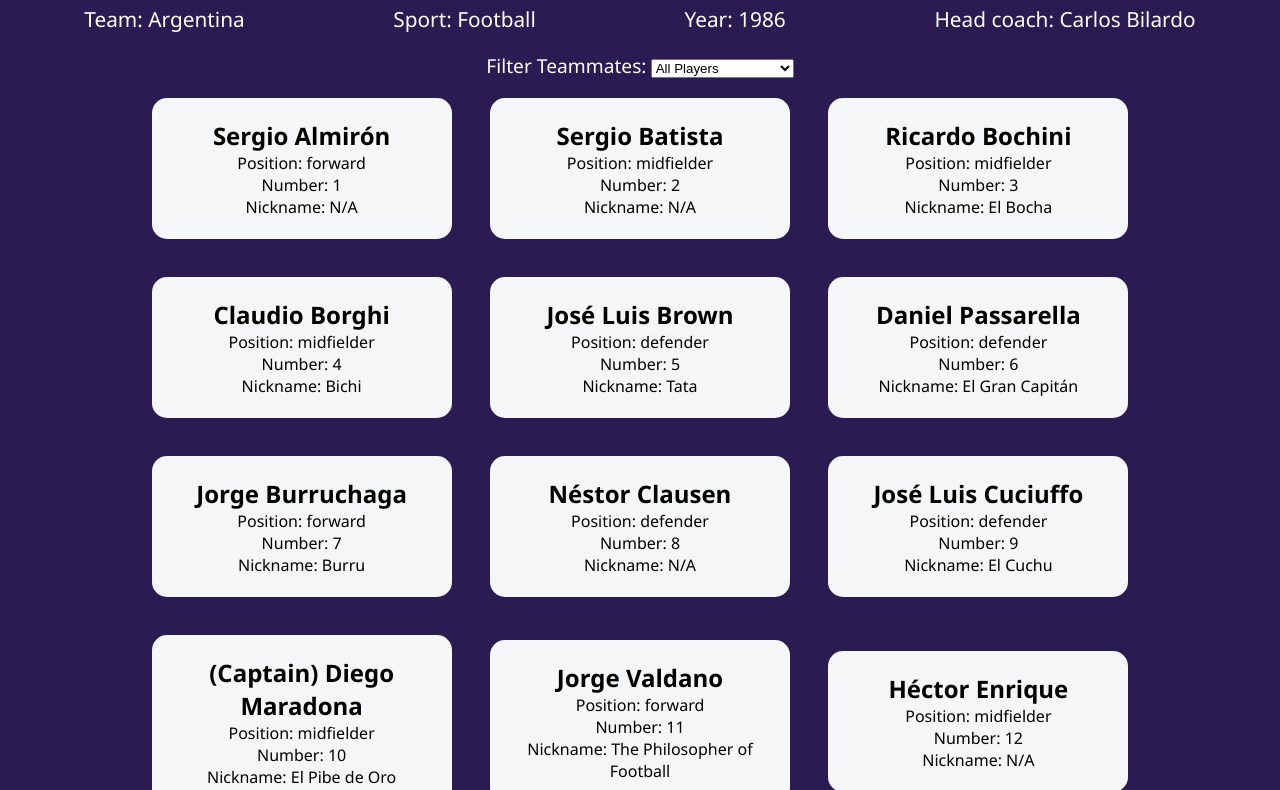
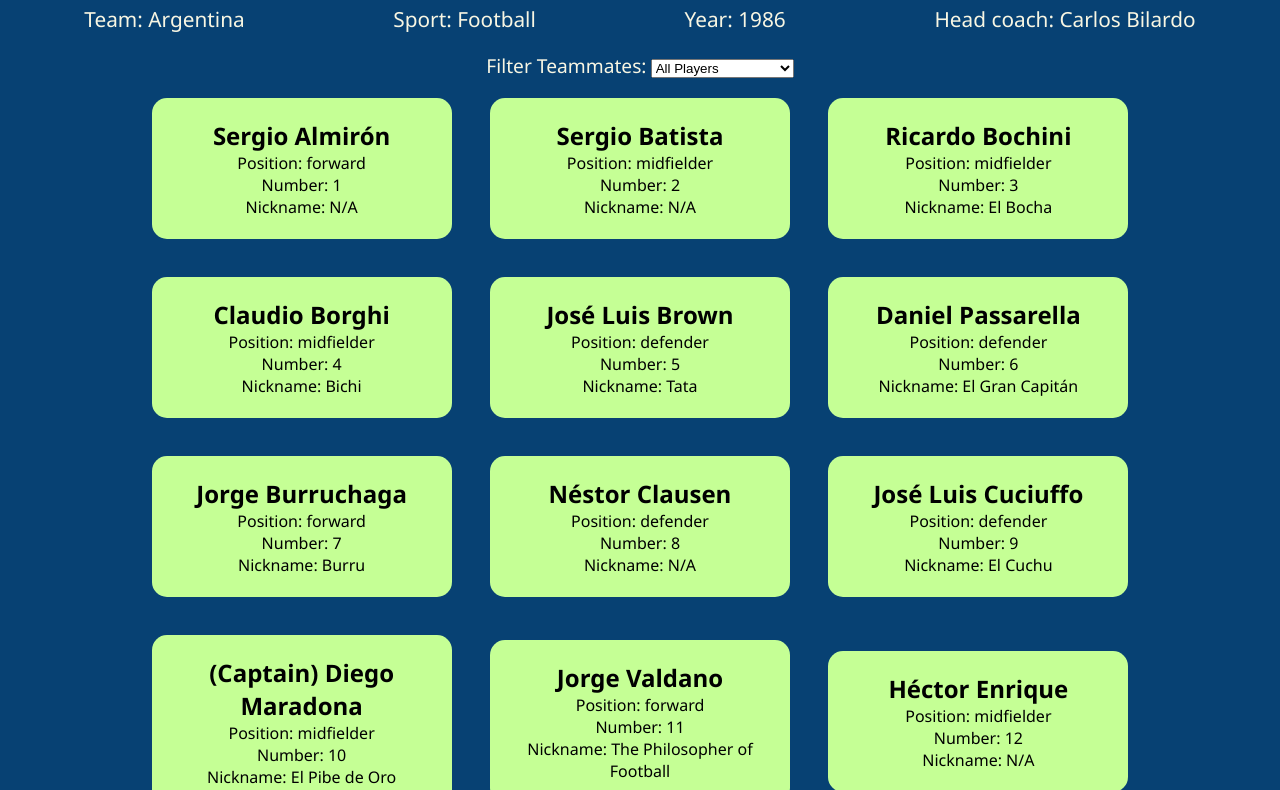
Before and after one commit to chavez62/Football-Cards, a plain HTML site: page index.html in a window 1280 px wide. Shown: the part 90-880 px from the top of the page. Drawn offline with Linux system fonts and the light colour scheme.

Commit message:
Update style.css

```diff
--- a/style.css
+++ b/style.css
@@ -7,10 +7,10 @@
 }
 
 :root {
-  --dark-grey: #2a1c52;
-  --light-grey: #f5f6f7;
-  --white: #ffffff;
-  --black: #000;
+  --dark-grey: #074173;
+  --light-grey: #C5FF95;
+  --white: #F8F6E3;
+  --black: #F8F6E3;
 }
 
 body {
```
